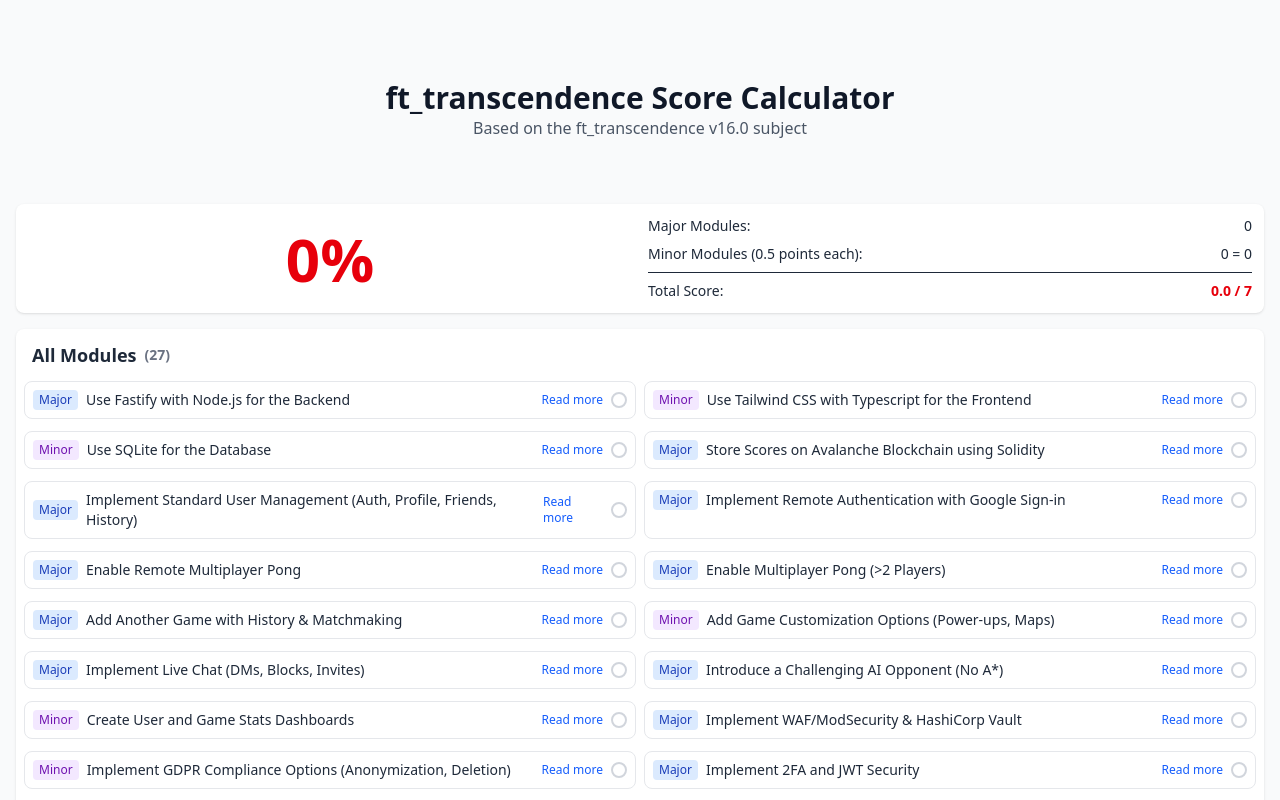
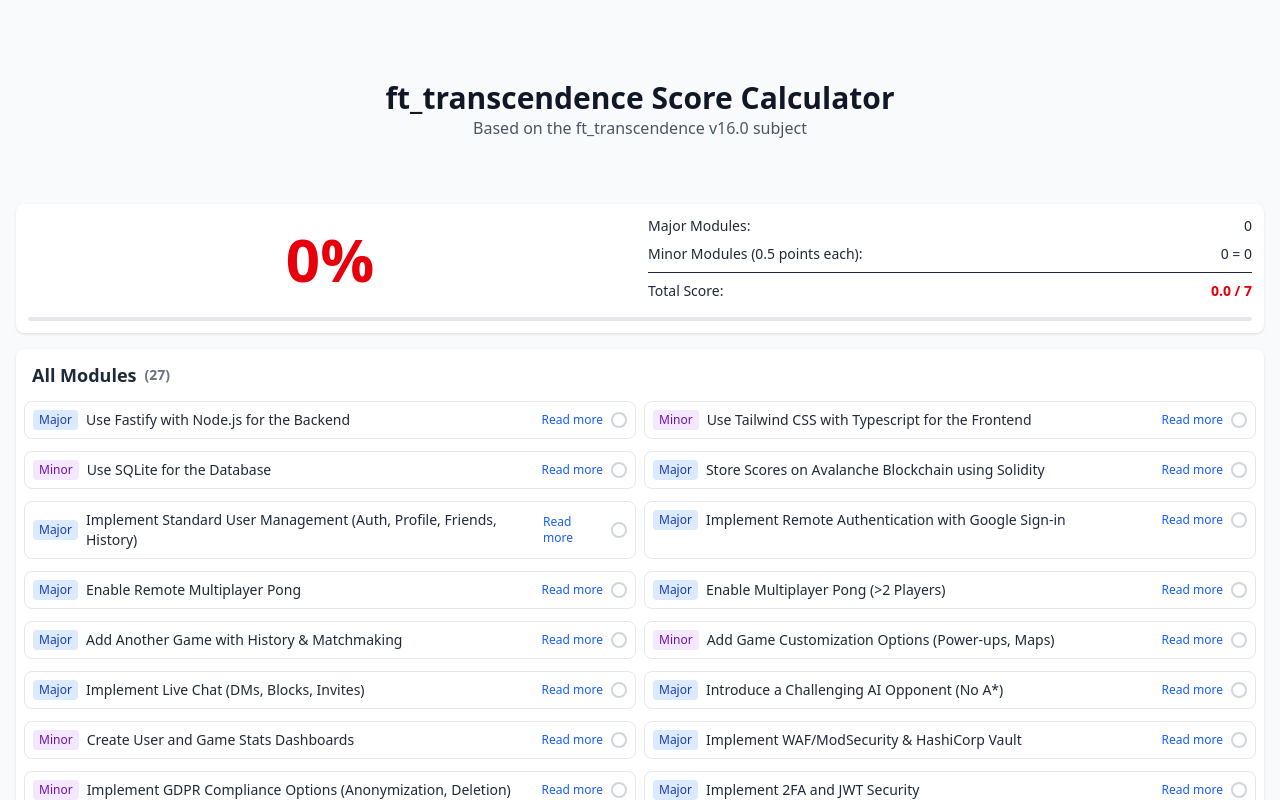
Before and after one commit to mowdl/transandance_modules, a React (Vite) app: page / in a window 1280 px wide. Shown: the top 800 px of the page. Built offline with nearby package versions, Linux system fonts and the light colour scheme.

Commit message:
Add progress bar to ScoreCalculator

```diff
--- a/src/components/ScoreCalculator.tsx
+++ b/src/components/ScoreCalculator.tsx
@@ -56,6 +56,17 @@ const ScoreCalculator: React.FC<ScoreCalculatorProps> = ({ selectedModules }) =>
                     </div>
                 </div>
             </div>
+            <div className="col-span-2">
+                <div className="h-1 bg-gray-200 rounded-full overflow-hidden">
+                    <div
+                        className="h-full transition-all duration-500"
+                        style={{
+                            width: `${Math.min((totalScore / 9.5) * 100, 100)}%`,
+                            backgroundColor: totalScore >= 7 ? '#22c55e' : '#ef4444'
+                        }}
+                    />
+                </div>
+            </div>
         </div>
     );
 };
```
